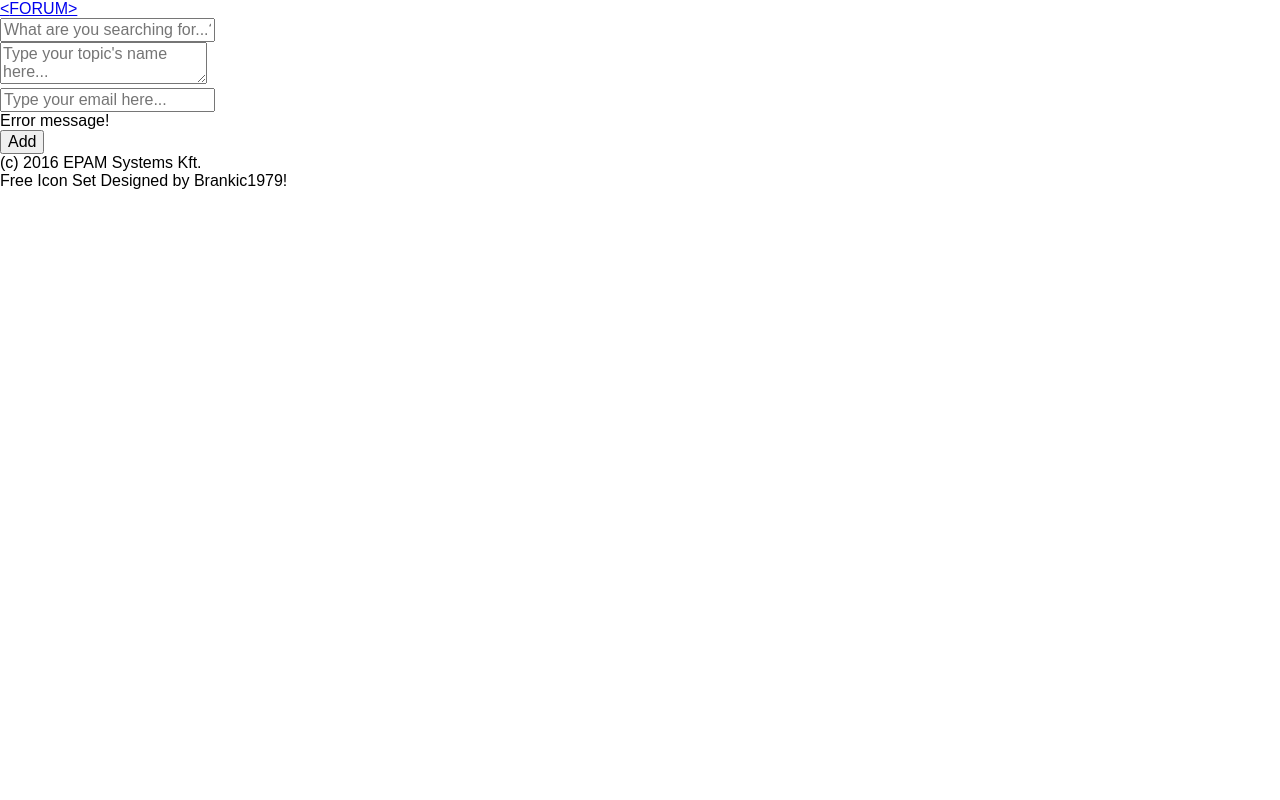
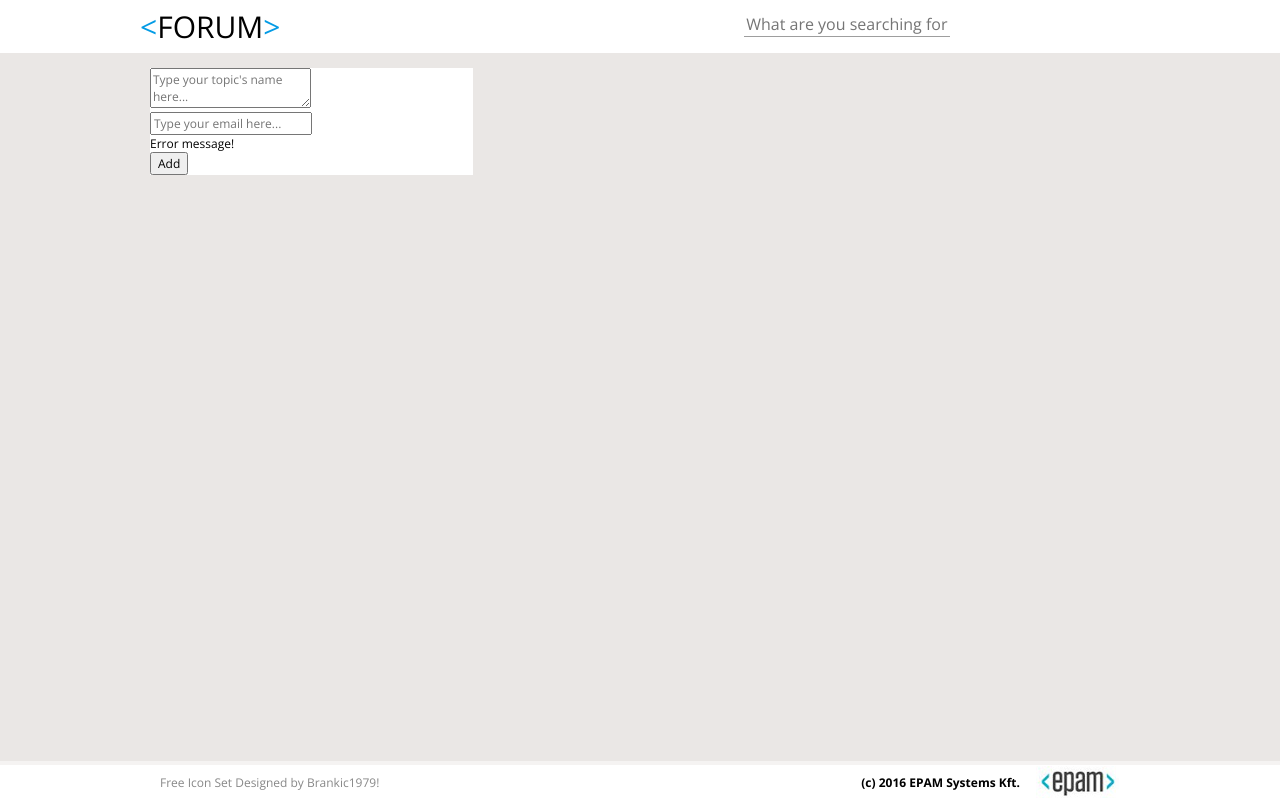
Before and after one commit to PoOwAa/epam-ui-training-2016-autumn-raymund-acs, a website: page web/index.html in a window 1280 px wide. Drawn offline with nearby package versions, Linux system fonts and the light colour scheme; files that its build step writes are made by us from their sources.

Commit message:
screen.scss modified

```diff
--- a/web/assets/scss/screen.scss
+++ b/web/assets/scss/screen.scss
@@ -1,3 +1,143 @@
 @import 'partials/normalize';
 @import 'partials/mixins';
 @import 'partials/variables';
+
+$assets-path: "assets";
+$epam-blue: #039be5;
+
+
+html,
+body {
+  background: #eae7e5;
+  font-size: 16px;
+  font-family: 'Open Sans', sans-serif;
+}
+
+header {
+  $padding-vertical: 6px;
+  background: #fff;
+  left: 0;
+  padding: $padding-vertical 0;
+  position: fixed;
+  right: 0;
+  top: 0;
+  width: 100%;
+
+  .logo {
+    color: #000;
+    font-size: 30px;
+    text-decoration: none;
+    &:active,
+    &:hover {
+      text-decoration: none;
+    }
+
+    .main-logo-text {
+      color: $epam-blue;
+    }
+  }
+
+  .search-form {
+    position: absolute;
+    right: 0;
+    top: $padding-vertical;
+    width: 400px;
+
+    input[type="text"] {
+      border: none;
+      border-bottom: 1px solid #9e9e9e;
+
+      &:focus {
+        transition: all 0.3s;
+        border-bottom: 1px solid #26a69a;
+        box-shadow: 0 1px 0 0 #26a69a;
+      }
+    }
+  }
+
+}
+
+.content {
+  margin: 0 auto;
+  max-width: $max-content-width;
+  min-widht: $min-width;
+  position: relative;
+  width: 100%;
+}
+
+.sprite {
+  background: transparent url("/#{$assets-path}/img/sprite.png") no-repeat;
+  display: inline-block;
+  vertical-align: middle;
+}
+
+.main-container {
+  margin: 0;
+  min-width: $min-width;
+  width: 100%;
+
+  .topics {
+    margin-top: 68px;
+  }
+}
+
+.tile {
+  display: inline-block;
+  width: $topic-l-tile-width;
+  position: relative;
+  vertical-align: top;
+  margin: 0 $topic-l-tile-h-spacing $topic-l-tile-v-spacing $topic-m-tile-h-spacing;
+  &.form {
+    z-index: 90;
+    .content {
+      overflow: visible;
+      background-color: #fff;
+      font-size: 0.75em;
+      position: relative;
+    }
+  }
+}
+
+footer {
+  background: #fff;
+  border-top: 4px solid #f5f3f2;
+  bottom: 0;
+  display: block;
+  font-size: 0.75em;
+  max-height: $footer-max-height;
+  left: 0;
+  position: fixed;
+  right: 0;
+  width: 100%;
+
+
+  .pull-left {
+    float: left;
+  }
+  .pull-right {
+    float: right;
+  }
+
+  .copyright {
+    font-weight: bold;
+    line-height: $epam-logo-height;
+    margin-right: $epam-logo-width + 20px;
+
+  }
+
+  .attribution {
+    color: #888;
+    line-height: $epam-logo-height;
+    margin: 0 30px 0 20px;
+  }
+
+  .epam-logo {
+    background-position: 0 -58px;
+    height: $epam-logo-height;
+    position: absolute;
+    right: 12px;
+    top: 0;
+    width: $epam-logo-width;
+
+  }
+}
```
